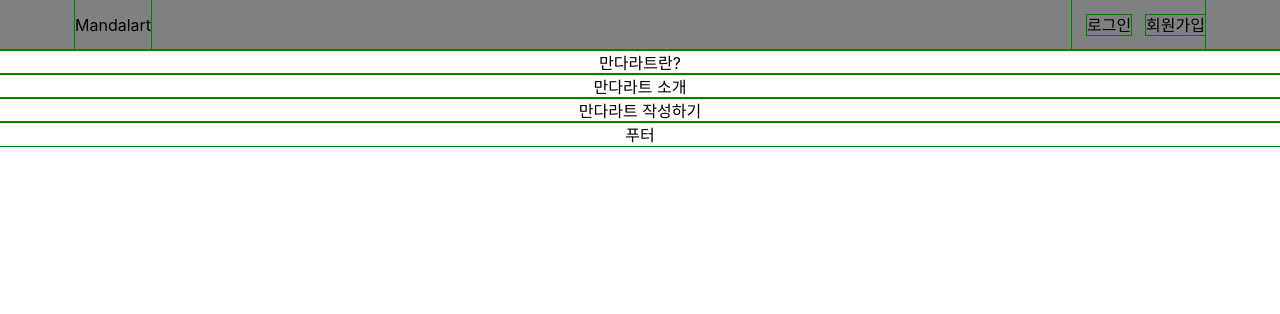
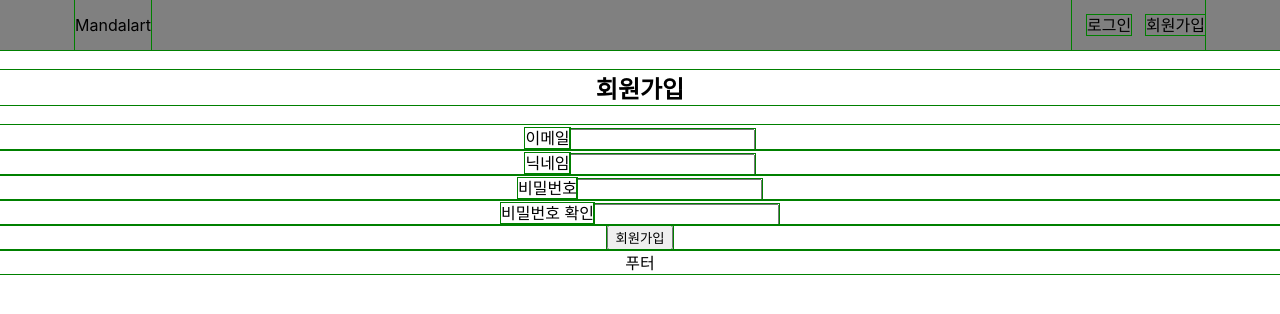
Before and after one commit to Jinuuk/Project_Mandalart, a React (Create React App) app in the folder src/main/reactfront/: page /Join in a window 1280 px wide. Shown: the top 314 px of the page. Built offline with nearby package versions, Linux system fonts and the light colour scheme; no server answers.

Commit message:
라우터 적용

```diff
--- a/src/main/reactfront/package.json
+++ b/src/main/reactfront/package.json
@@ -11,6 +11,7 @@
     "react": "^18.2.0",
     "react-bootstrap": "^2.5.0",
     "react-dom": "^18.2.0",
+    "react-router-dom": "^6.4.3",
     "react-scripts": "5.0.1",
     "web-vitals": "^2.1.4"
   },
--- a/src/main/reactfront/src/App.js
+++ b/src/main/reactfront/src/App.js
@@ -1,7 +1,12 @@
-import logo from './logo.svg';
-import './App.css';
+import logo from './logo.svg'
+import './App.css'
 import axios from 'axios'
 import { useState, useEffect } from 'react'
+import { Routes, Route } from 'react-router-dom'
+import Menu from './component/Menu.js'
+import Login from './component/Login.js'
+import Join from './component/Join.js'
+import Intro from './component/Intro.js'
 
 function App() {
   let [message, setMessage] = useState('');
@@ -20,89 +25,21 @@ function App() {
     <div className="App">
       <header>
         <nav className='menuBar'>
-          <span className="siteName">Mandalart</span>
           <Menu loginState={loginState}/>
         </nav>
       </header>
       <main>
-        <Intro/>
-        {/* 로그인, 회원가입은 라우터 사용 */}
-        {/* <Login/> */}
-        {/* <Join/> */}
+        <Routes>
+          <Route path="/" element={<Intro/>}/>
+          <Route path="/login" element={<Login/>} />
+          <Route path="/Join" element={<Join/>} />
+        </Routes>
       </main>
       <footer>푸터</footer>
     </div>
   );
 }
 
-function Menu(props){
-    if(props.loginState == false){
-      return (
-        <div className="visitorMenu">
-          <span>로그인</span>
-          <span>회원가입</span>
-        </div>
-      )
-    }
-    return (
-      <div className="visitorMenu">
-        <span>나의 만다라트</span>
-        <span>회원명</span>
-      </div>
-    )
-}
-function Intro() {
-  return (
-    <>
-      <section>만다라트란?</section>
-      <section>만다라트 소개</section>
-      <section>만다라트 작성하기</section>
-    </>
-  )
-}
 
-function Login(){
-  return (
-    <form action="">
-    <h2>로그인</h2>
-    <div>
-      <label htmlFor="">아이디</label><input type="text" />
-    </div>
-    <div>
-      <label htmlFor="">비밀번호</label><input type="password" />
-    </div>
-    <div>
-      <button>로그인</button>
-    </div>
-    <div>
-      <a href="">아이디 / 비밀번호 찾기</a>
-      <a href="">회원가입</a>
-    </div>
-  </form>
-  )
-}
-
-function Join(){
-  return (
-    <form action="">
-      <h2>회원가입</h2>
-      <div>
-        <label htmlFor="">이메일</label><input type="email" />
-      </div>
-      <div>
-        <label htmlFor="">닉네임</label><input type="text" />
-      </div>
-      <div>
-        <label htmlFor="">비밀번호</label><input type="password" />
-      </div>
-      <div>
-        <label htmlFor="">비밀번호 확인</label><input type="password" />
-      </div>
-      <div>
-        <button>회원가입</button>
-      </div>
-  </form>
-  )
-}
 
 export default App;
--- /dev/null
+++ b/src/main/reactfront/src/component/Intro.js
@@ -0,0 +1,11 @@
+function Intro() {
+  return (
+    <>
+      <section>만다라트란?</section>
+      <section>만다라트 소개</section>
+      <section>만다라트 작성하기</section>
+    </>
+  )
+}
+
+export default Intro;
--- /dev/null
+++ b/src/main/reactfront/src/component/Join.js
@@ -0,0 +1,24 @@
+function Join(){
+  return (
+    <form action="">
+      <h2>회원가입</h2>
+      <div>
+        <label htmlFor="">이메일</label><input type="email" />
+      </div>
+      <div>
+        <label htmlFor="">닉네임</label><input type="text" />
+      </div>
+      <div>
+        <label htmlFor="">비밀번호</label><input type="password" />
+      </div>
+      <div>
+        <label htmlFor="">비밀번호 확인</label><input type="password" />
+      </div>
+      <div>
+        <button>회원가입</button>
+      </div>
+  </form>
+  )
+}
+
+export default Join;
--- /dev/null
+++ b/src/main/reactfront/src/component/Login.js
@@ -0,0 +1,22 @@
+function Login(){
+  return (
+    <form action="">
+    <h2>로그인</h2>
+    <div>
+      <label htmlFor="">아이디</label><input type="text" />
+    </div>
+    <div>
+      <label htmlFor="">비밀번호</label><input type="password" />
+    </div>
+    <div>
+      <button>로그인</button>
+    </div>
+    <div>
+      <a href="">비밀번호 찾기</a>
+      <a href="">회원가입</a>
+    </div>
+  </form>
+  )
+}
+
+export default Login;
--- /dev/null
+++ b/src/main/reactfront/src/component/Menu.js
@@ -0,0 +1,26 @@
+import {useNavigate} from 'react-router-dom'
+
+function Menu(props){
+  let navigate = useNavigate();
+
+  return (
+    <>
+      <span className="siteName" onClick={()=>{navigate('/')}}>Mandalart</span>
+      {
+        props.loginState == false ?
+        <div className="visitorMenu">
+          <span onClick={()=>{navigate('/login')}}>로그인</span>
+          <span onClick={()=>{navigate('/Join')}}>회원가입</span>
+        </div>
+        :
+        <div className="visitorMenu">
+          <span>나의 만다라트</span>
+          <span>회원명</span>
+        </div>
+      }
+    </>
+
+  )
+}
+
+export default Menu;
--- a/src/main/reactfront/src/index.js
+++ b/src/main/reactfront/src/index.js
@@ -3,11 +3,14 @@ import ReactDOM from 'react-dom/client';
 import './index.css';
 import App from './App';
 import reportWebVitals from './reportWebVitals';
+import { BrowserRouter } from 'react-router-dom';
 
 const root = ReactDOM.createRoot(document.getElementById('root'));
 root.render(
   <React.StrictMode>
-    <App />
+    <BrowserRouter>
+      <App />
+    </BrowserRouter>
   </React.StrictMode>
 );
 
```
Also changed, not shown: 1 other file (tests, documents, lock files or other folders).
